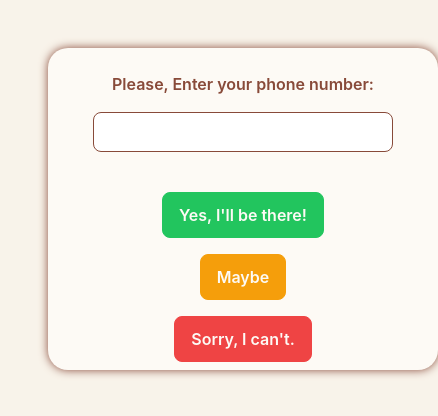
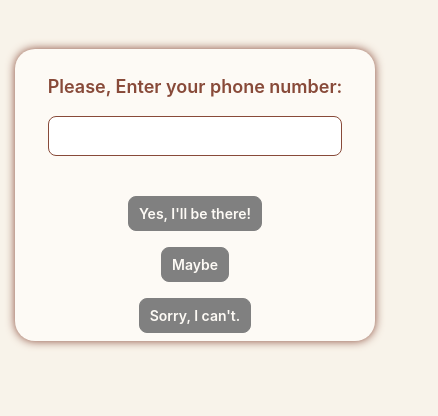
Before and after one commit to ToqaHani/Evanta, a React (Vite) app in the folder Frontend/Evanta-Frontend/: page /public-invitation/1 in a window 390 px wide. Shown: the top 416 px of the page, 438 px wide, since content can reach past the window. Built offline with nearby package versions, Linux system fonts and the light colour scheme; no server answers.

Commit message:
Refactor invitation page layout and styling for improved responsiveness

```diff
--- a/Frontend/Evanta-Frontend/src/index.css
+++ b/Frontend/Evanta-Frontend/src/index.css
@@ -176,7 +176,6 @@ input:focus-visible {
     scroll-behavior: auto !important;
   }
 }
-<<<<<<< HEAD
 /* =========================================
    EVENT WORKSPACE + SIDEBAR LAYOUT
    ========================================= */
--- a/Frontend/Evanta-Frontend/src/pages/Public-Invitation/Public-invitation.css
+++ b/Frontend/Evanta-Frontend/src/pages/Public-Invitation/Public-invitation.css
@@ -29,15 +29,29 @@ body {
   background-color: var(--color-beige);
   color: var(--color-dark-brown);
 }
+
+.invitation-page {
+  width: 100vw !important;
+  min-height: 100vh !important;
+  margin-left: 0 !important;
+  background-color: var(--color-beige) !important;
+  color: var(--color-dark-brown);
+  padding: 1px;
+  box-sizing: border-box;
+}
+
 p,
 label {
   font-weight: 600;
   color: var(--color-brown);
-  font-size:large;
+  font-size: large;
 }
+
 .page {
   position: fixed;
   inset: 0;
+  width: 100vw !important;
+  height: 100vh !important;
   display: flex;
   justify-content: center;
   align-items: center;
@@ -59,7 +73,10 @@ div.content {
   border-radius: 20px;
   box-shadow: 0 0 10px var(--color-brown);
   width: fit-content;
+  max-width: calc(100vw - 30px);
   box-sizing: border-box;
+  margin-left: auto !important;
+  margin-right: auto !important;
 }
 
 .invitation-img {
@@ -74,9 +91,11 @@ input {
   border: 1px solid var(--color-brown);
   border-radius: 8px;
   width: 300px;
+  max-width: 100%;
   height: 40px;
   color: var(--color-dark-brown);
   padding: 5px;
+  box-sizing: border-box;
 }
 
 input:focus {
@@ -102,11 +121,34 @@ button:disabled {
   background-color: gray !important;
   border: 1px solid gray !important;
 }
+
 button:enabled:hover {
   opacity: 0.8;
 }
 
 @media (max-width: 575.98px) {
+  .invitation-page {
+    width: 100vw !important;
+    min-height: 100vh !important;
+    padding: 1px;
+  }
+
+  div.content {
+    width: calc(100vw - 30px);
+    max-width: calc(100vw - 30px);
+    margin-left: auto !important;
+    margin-right: auto !important;
+  }
+
+  .invitation-img {
+    width: 100%;
+    max-width: 100%;
+  }
+
+  input {
+    width: 100%;
+  }
+
   button {
     padding: 6px 10px;
     font-size: 14px;
--- a/Frontend/Evanta-Frontend/src/pages/Public-Invitation/Public-invitationComponents/invitation.jsx
+++ b/Frontend/Evanta-Frontend/src/pages/Public-Invitation/Public-invitationComponents/invitation.jsx
@@ -2,7 +2,7 @@ import { useEffect, useState } from "react";
 import { useParams } from "react-router-dom";
 import axios from "axios";
 import { FaCircleCheck } from "react-icons/fa6";
-
+import '../Public-invitation.css';
 function Invitation() {
   const { eventId } = useParams();
 
@@ -10,7 +10,9 @@ function Invitation() {
   const [phoneError, setPhoneError] = useState("");
   const [phone, setPhone] = useState("");
   const [status, setStatus] = useState("Pending");
-  const [statusColor, setStatusColor] = useState("var(--color-dark-brown)");
+  const [statusColor, setStatusColor] = useState(
+    "var(--color-dark-brown)",
+  );
   const [showMessage, setShowMessage] = useState(false);
 
   useEffect(() => {
@@ -52,7 +54,7 @@ function Invitation() {
   }
 
   return (
-    <>
+    <div className="invitation-page">
       {showMessage && (
         <div className="page p-2">
           <div className="message">
@@ -93,7 +95,9 @@ function Invitation() {
         )}
 
         <div className="d-flex flex-column justify-content-center align-items-center p-3 gap-3">
-          <label htmlFor="phone">Please, Enter your phone number:</label>
+          <label htmlFor="phone">
+            Please, Enter your phone number:
+          </label>
 
           <input
             type="text"
@@ -110,7 +114,9 @@ function Invitation() {
                   value.length === 11 &&
                   !/^(010|011|012|015)\d{8}$/.test(value)
                 ) {
-                  setPhoneError("Please enter a valid Egyptian phone number.");
+                  setPhoneError(
+                    "Please enter a valid Egyptian phone number.",
+                  );
                 } else {
                   setPhoneError("");
                 }
@@ -119,7 +125,9 @@ function Invitation() {
           />
 
           {phoneError && (
-            <p style={{ color: "var(--color-red)" }}>{phoneError}</p>
+            <p style={{ color: "var(--color-red)" }}>
+              {phoneError}
+            </p>
           )}
         </div>
 
@@ -161,7 +169,7 @@ function Invitation() {
           </button>
         </div>
       </div>
-    </>
+    </div>
   );
 }
 
```
